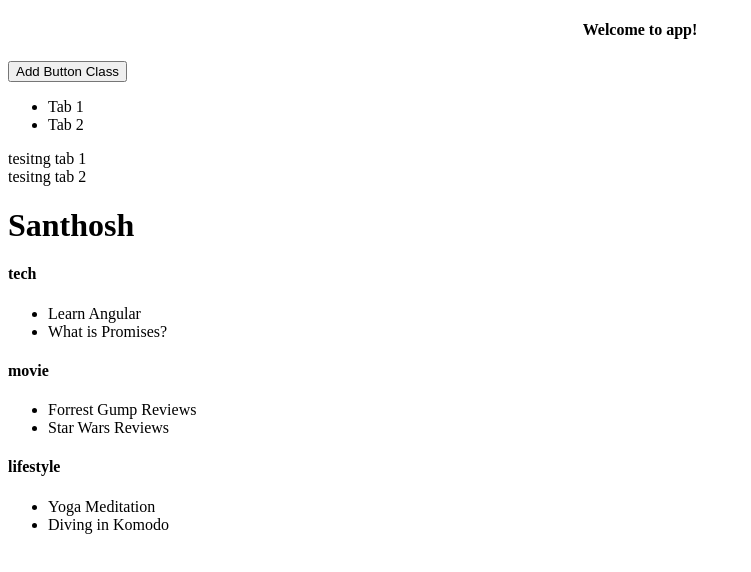
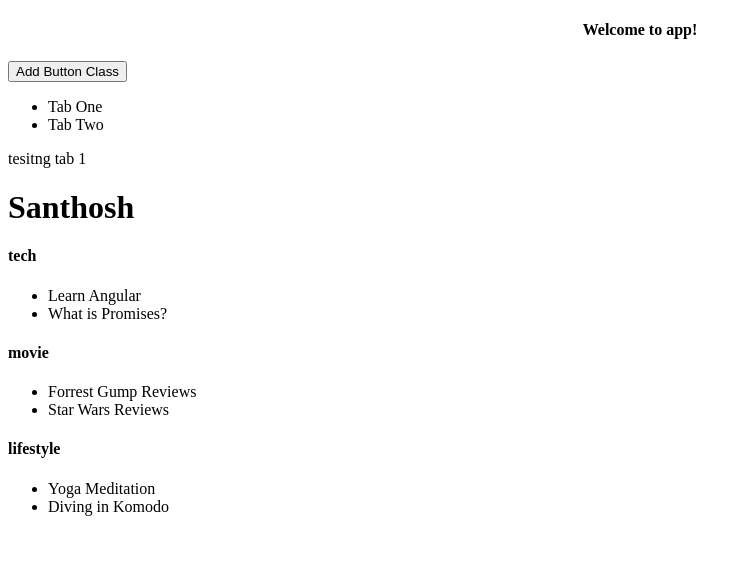
Before and after one commit to santhosh17s/customDirective, an Angular app: page / in a window 1280 px wide. Shown: the top 572 px of the page, without its empty margins (0-751 px from the left). Built offline with nearby package versions, Linux system fonts and the light colour scheme.

Commit message:
DI - tabs

```diff
--- a/src/app/tab/tab.component.html
+++ b/src/app/tab/tab.component.html
@@ -1,3 +1,3 @@
-<div>
+<div [hidden]="!active">
   <ng-content></ng-content>
 </div>
--- a/src/app/tab/tab.component.ts
+++ b/src/app/tab/tab.component.ts
@@ -1,4 +1,5 @@
 import { Component, OnInit, Input } from '@angular/core';
+import { TabsComponent } from '../tabs/tabs.component';
 
 @Component({
   selector: 'app-tab',
@@ -9,9 +10,15 @@ export class TabComponent implements OnInit {
 
   @Input() tabTitle;
 
-  constructor() { }
+  active: boolean = false;
+
+  constructor(tabs: TabsComponent) {
+    tabs.addTab(this);
+   }
 
   ngOnInit() {
   }
 
+
+
 }
--- a/src/app/tabs/tabs.component.html
+++ b/src/app/tabs/tabs.component.html
@@ -1,5 +1,4 @@
 <ul>
-    <li>Tab 1</li>
-    <li>Tab 2</li>
+    <li *ngFor="let ta of tabs" (click)="selectTab(TabComponent)" >{{ ta.tabTitle }}</li>
   </ul>
   <ng-content></ng-content>
--- a/src/app/tabs/tabs.component.ts
+++ b/src/app/tabs/tabs.component.ts
@@ -1,4 +1,5 @@
 import { Component, OnInit } from '@angular/core';
+import { TabComponent } from '../tab/tab.component';
 
 @Component({
   selector: 'app-tabs',
@@ -7,9 +8,27 @@ import { Component, OnInit } from '@angular/core';
 })
 export class TabsComponent implements OnInit {
 
+  // typescript needs to know what properties will exist on class instances
+  tabs: TabComponent[] = [];
+
   constructor() { }
 
   ngOnInit() {
   }
 
+  selectTab(tab: TabComponent) {
+    this.tabs.forEach((tab) => {
+      tab.active = false;
+    });
+    tab.active = true;
+  }
+
+  addTab(tab: TabComponent){
+    console.log("length:"+ this.tabs.length);
+    if(this.tabs.length === 0) {
+      tab.active = true;
+    }
+    this.tabs.push(tab);
+  }
+
 }
```
